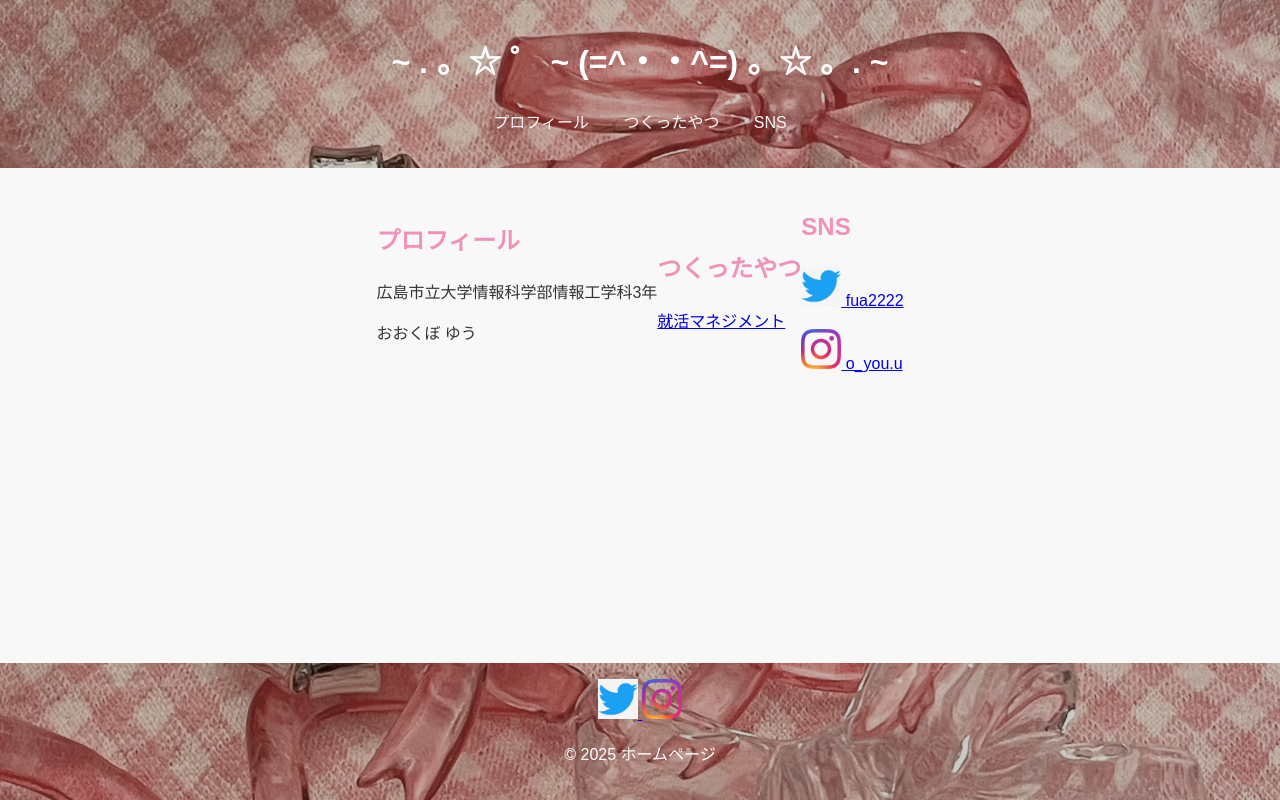
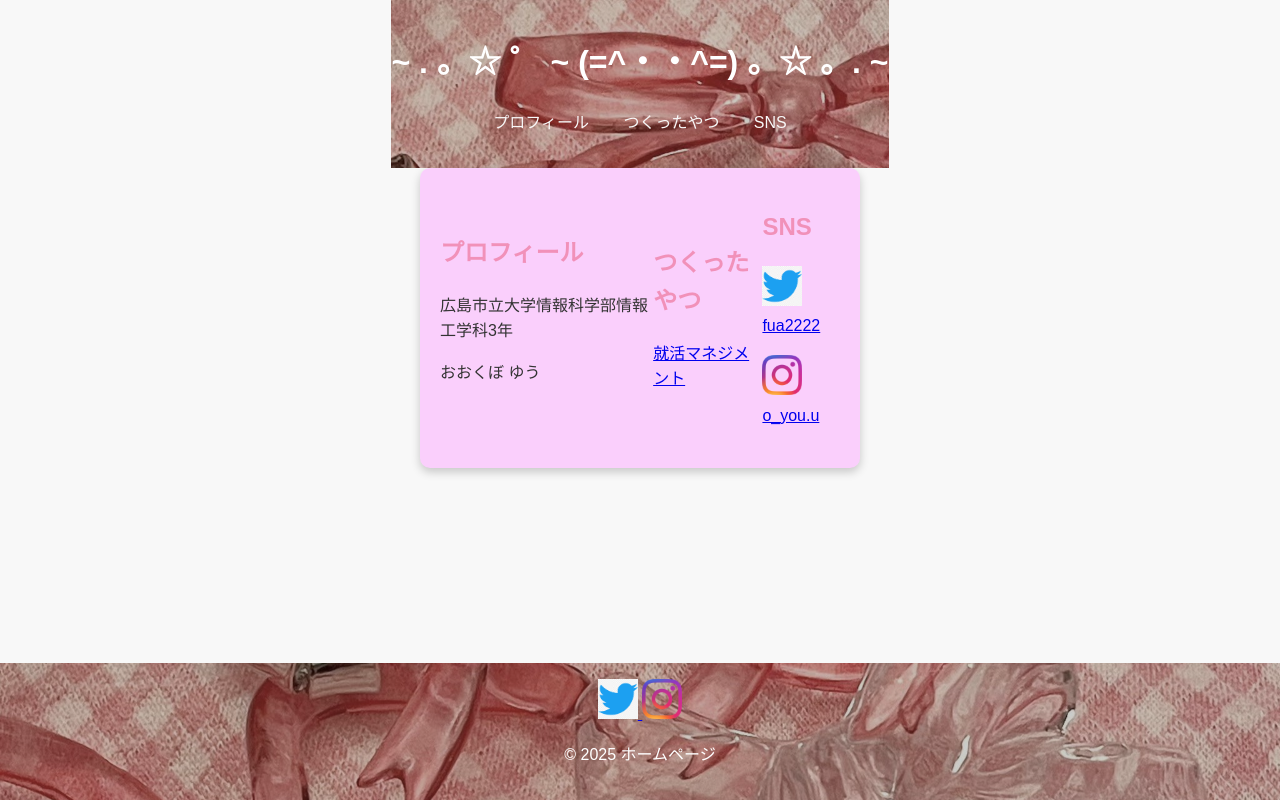
Before and after one commit to yuu0418/myhomepage, a website: page front/index.html in a window 1280 px wide. Drawn offline with Linux system fonts and the light colour scheme.

Commit message:
body center

```diff
--- a/front/styles.css
+++ b/front/styles.css
@@ -1,4 +1,4 @@
-/* ベーススタイル */
+
 body {
     font-family: Arial, sans-serif;
     line-height: 1.6;
@@ -7,6 +7,9 @@ body {
     height: 100%;
     color: #333;
     background-color: #f8f8f8;
+    display: flex;
+    flex-direction: column; /* 縦方向のレイアウト */
+    align-items: center;/*なんかこれするとヘッダーだけ真ん中に寄る*/
 }
 
 /* ヘッダー */
@@ -65,7 +68,7 @@ main {
     padding: 20px; /* 上下左右の余白 */
 }
 
-.profile, .made, .sns {
+main {
     background: rgb(250, 207, 252); /* 背景色を白に */
     padding: 20px; /* 内側の余白 */
     width: 50%; /* 横幅を80%に */
```
